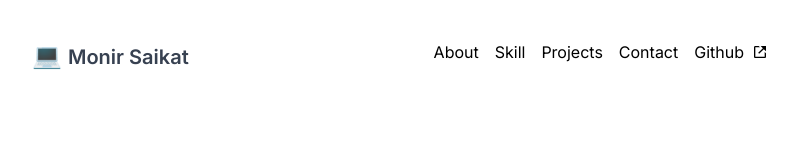
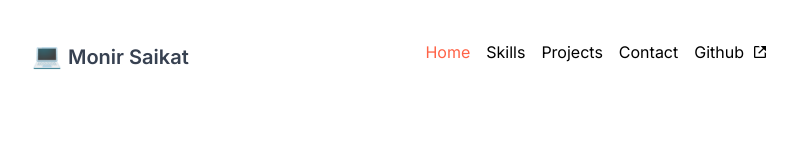
Before and after one commit to MonirSaikat/MonirSaikat, a Next.js app: page / in a window 1280 px wide. Shown: the top 160 px of the page, without its empty margins (240-1039 px from the left). Built offline with nearby package versions, Linux system fonts and the light colour scheme.

Commit message:
remove scrollbar and added active link style

```diff
--- a/components/Navbar.js
+++ b/components/Navbar.js
@@ -2,9 +2,32 @@ import { Logo } from './Logo';
 import Link from 'next/link';
 import { BiLinkExternal } from 'react-icons/bi';
 import { useRouter } from 'next/router';
+import classNames from 'classnames';
+
+const links = [
+  { label: 'Home', path: '/' },
+  { label: 'Skills', path: '/#skills' },
+  { label: 'Projects', path: '/projects' },
+  { label: 'Contact', path: '/contact' },
+];
 
 export const Navbar = () => {
   const router = useRouter();
+  const classes = classNames('hover:text-sky-700');
+
+  const renderLinks = links.map(link => {
+    return(
+      <li key={link.path} className='mx-2'>
+        <Link
+          className={classes}
+          style={{ color: router.pathname === link.path ? 'tomato' : '' }}
+          href={link.path}
+        >
+            {link.label}
+        </Link>
+      </li>
+    );
+  });
 
   return(
     <nav className='h-28 flex items-center'>
@@ -12,10 +35,7 @@ export const Navbar = () => {
         <Logo />
 
         <ul className='flex'>
-          <li className='mx-2'><Link className='hover:text-sky-700' href="#">About</Link></li>
-          <li className='mx-2'><Link className='hover:text-sky-700' href="#skills">Skill</Link></li>
-          <li className='mx-2'><Link className='hover:text-sky-700' href="/projects">Projects</Link></li>
-          <li className='mx-2'><Link className='hover:text-sky-700' href="#">Contact</Link></li>
+          { renderLinks }
           <li className='mr-0 ml-2'>
             <Link className='hover:text-primary flex items-center' href="https://github.com/MonirSaikat" target='_blank'>
               <span className='mr-2'>Github</span>
--- a/package.json
+++ b/package.json
@@ -22,6 +22,7 @@
   },
   "homepage": "https://github.com/MonirSaikat/MonirSaikat#readme",
   "dependencies": {
+    "classnames": "^2.3.2",
     "next": "^13.1.1",
     "react": "^18.2.0",
     "react-dom": "^18.2.0",
--- a/styles/global.css
+++ b/styles/global.css
@@ -7,3 +7,7 @@
 body {
   font-family: 'Inter', system-ui, -apple-system, BlinkMacSystemFont, 'Segoe UI', Roboto, Oxygen, Ubuntu, Cantarell, 'Open Sans', 'Helvetica Neue', sans-serif;
 }
+
+::-webkit-scrollbar {
+  display: none;
+}
```
Also changed, not shown: 1 other file (tests, documents, lock files or other folders).
